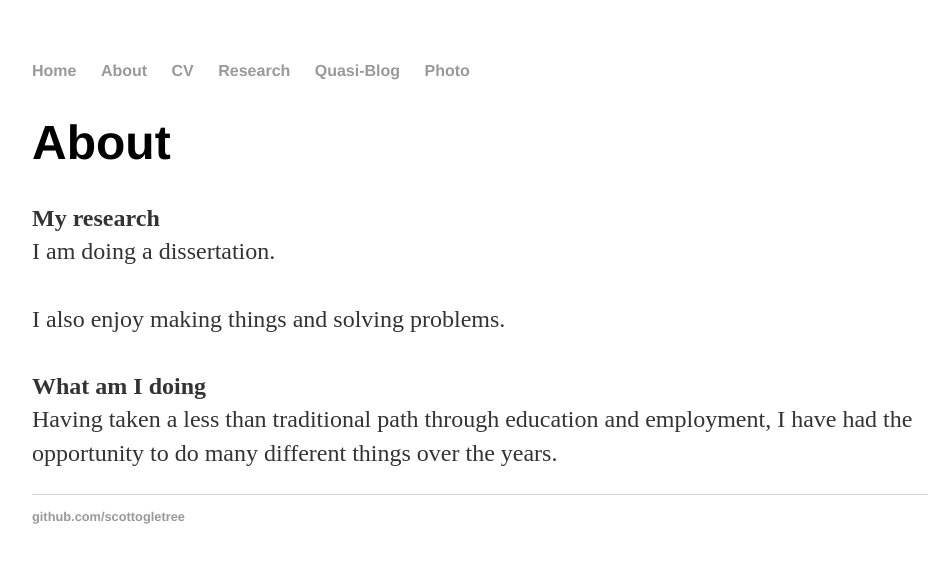
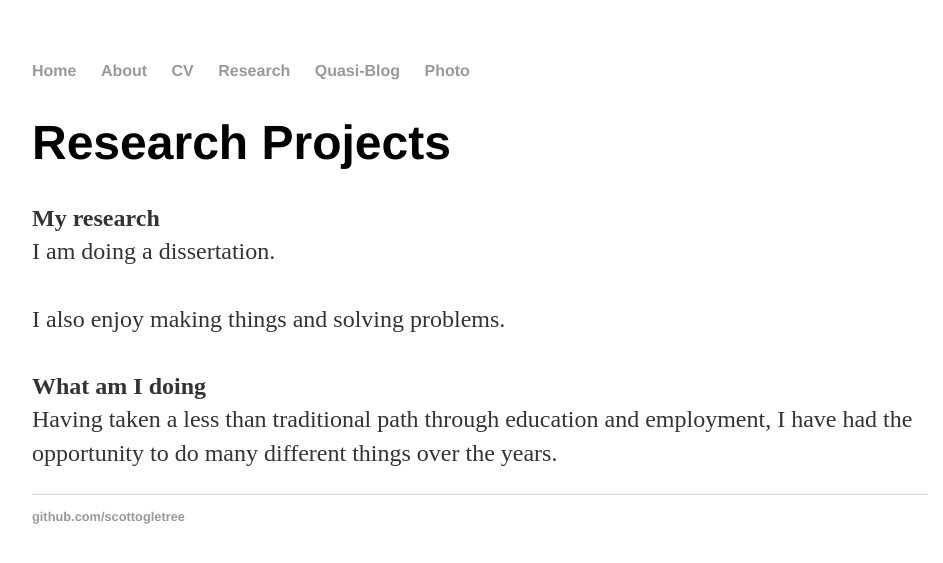
Before and after one commit to scottogletree/ogletrees.github.io, a Jekyll site: the page built from research/index.html, in a window 1280 px wide. Shown: the top 563 px of the page, without its empty margins (160-1103 px from the left). Built offline with Jekyll 4.4.1, drawn with Linux system fonts in a browser that asks for light colours.

Commit message:
Update index.html

```diff
--- a/research/index.html
+++ b/research/index.html
@@ -1,10 +1,10 @@
 ---
 layout: default
-title: About S Ogletree
+title: Research - S Ogletree
 ---
 
 		<div class="research">
-			<h1>About</h1>
+			<h1>Research Projects</h1>
 			<p><strong>My research</strong><br>
 I am doing a dissertation.<br>
 <br>
```
